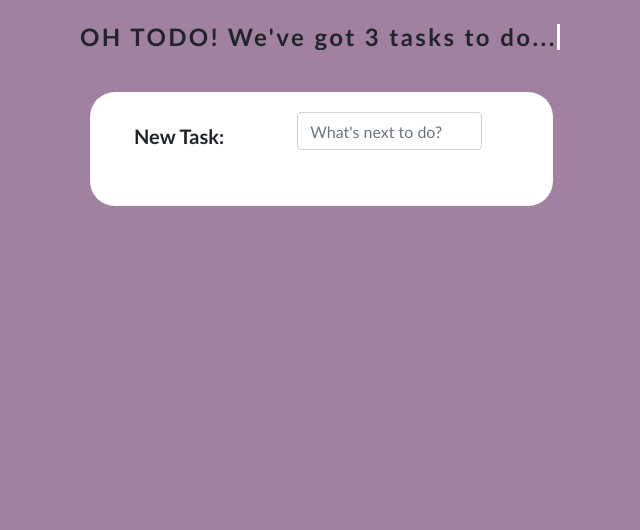
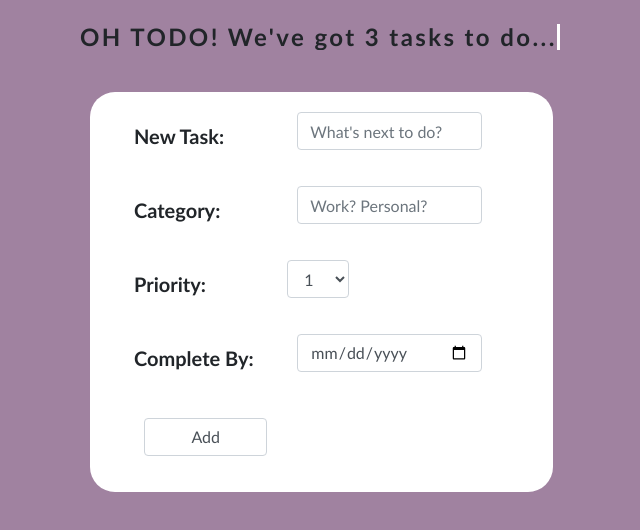
Before and after one commit to allbutterg/todo-app-frontend, a React (Create React App) app: page / in a window 1280 px wide. Shown: the top 530 px of the page, without its empty margins (5-645 px from the left). Built offline with nearby package versions, Linux system fonts and the light colour scheme.

Commit message:
Integrating Form into React app

```diff
--- a/src/Form.js
+++ b/src/Form.js
@@ -18,6 +18,47 @@ class Form extends React.Component {
                 placeholder="What's next to do?" required></input>
             </div>
           </div>
+
+          <div className="form-group row">
+
+            <label for="categoryTask" className="col-lg-5 col-form-label-lg">Category:</label>
+            <div className="col-lg-7">
+              <input type="text" class="form-control" name="categoryTask" id="categoryTask"
+                placeholder="Work? Personal?"></input>
+            </div>
+          </div>
+
+
+          <div className="form-group row">
+
+            <label for="priority" className="col-lg-5 col-form-label-lg">Priority:</label>
+            <div className="col-lg-3">
+              <select className="form-control" name="priority" id="priority">
+                <option value="1">1</option>
+                <option value="2">2</option>
+                <option value="3">3</option>
+              </select>
+            </div>
+          </div>
+
+          <div className="form-group row">
+
+            <label for="completeBy" className="col-lg-5 col-form-label-lg">Complete By:</label>
+            <div className="col-lg-7">
+              <input type="date" className="form-control" name="completeBy" id="completeBy"></input>
+
+            </div>
+          </div>
+
+          <div className="form-group row">
+
+            <div className="col-lg-5">
+              <button type="submit" className="form-control">Add</button>
+            </div>
+
+          </div>
+
+
         </form>
       </div>
 
```
Lines whose indentation alone changed are shown as unchanged.
